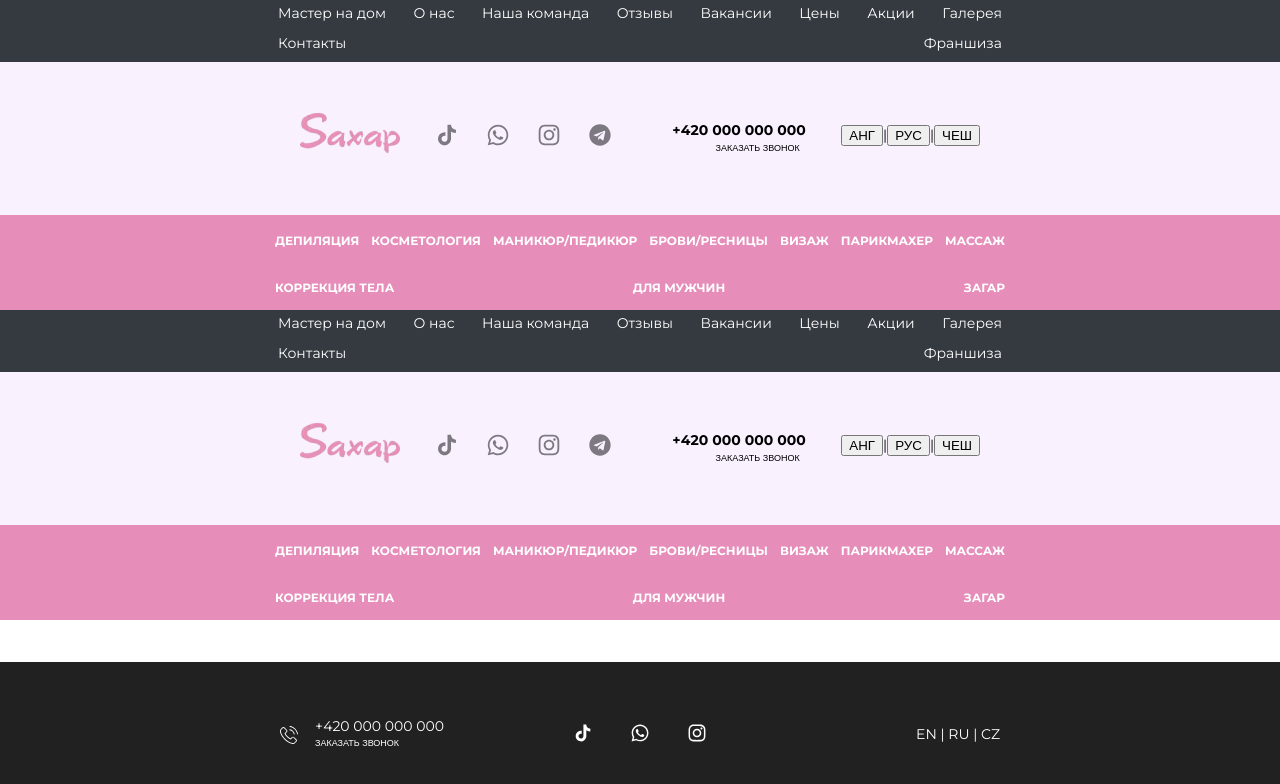
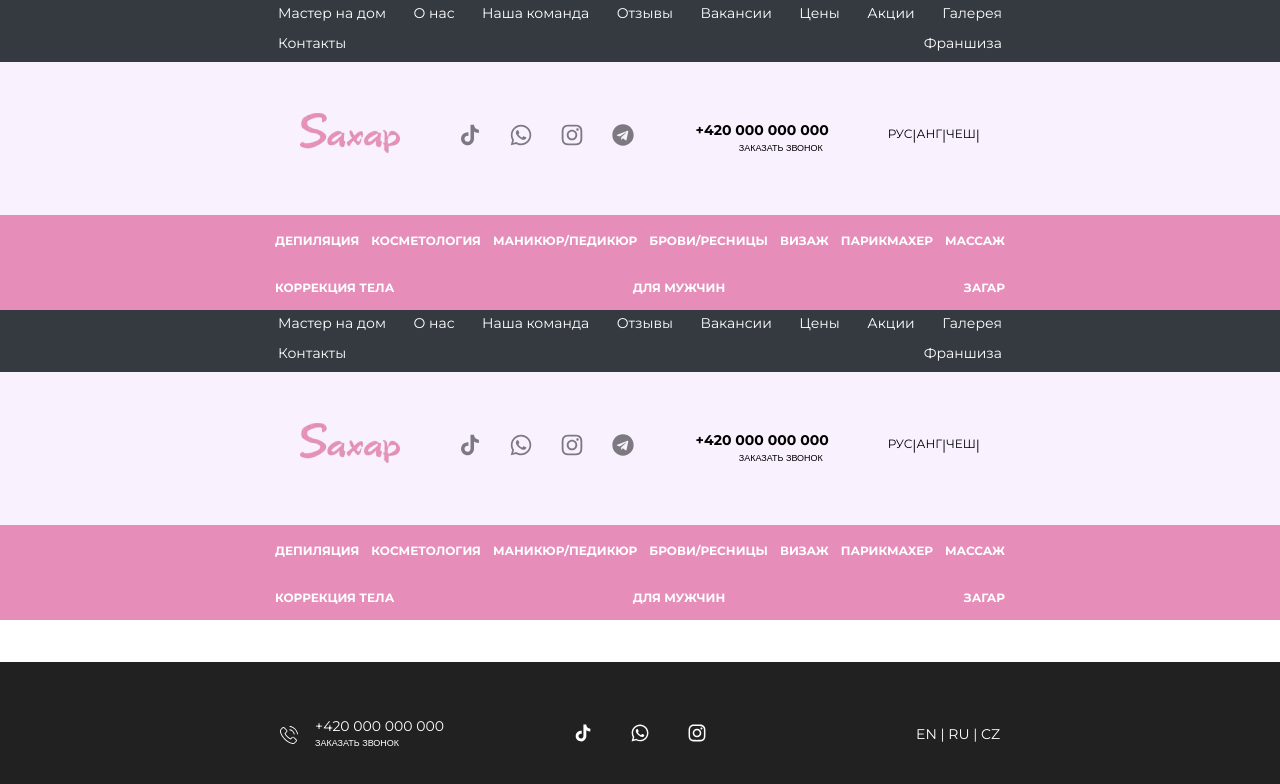
Before and after one commit to larry6767/beauty-saloon, a Next.js app: page / in a window 1280 px wide. Shown: the top 784 px of the page. Built offline with nearby package versions, Linux system fonts and the light colour scheme; what emotion-normalize would draw is missing.

Commit message:
DEV-13 Add LocalizationButton component

```diff
--- /dev/null
+++ b/src/components/generic/LocalizationButton/LocalizationButton.tsx
@@ -0,0 +1,34 @@
+import React from 'react'
+import { Link } from '../Link'
+import { useTranslation } from 'react-i18next'
+import '../../../utils/i18next'
+import { changeLanguage } from '../../../utils/i18next'
+
+export const LocalizationButton = () => {
+  const { t, i18n } = useTranslation()
+  const locales = i18n.options.supportedLngs
+
+  if (!locales) return <h3>Locales undefined</h3>
+  return (
+    <>
+      {locales.map((locale, i, arr) => {
+        if (locale !== 'cimode') {
+          return (
+            <>
+              <Link
+                key={i}
+                color={'black'}
+                onClick={() => changeLanguage(locale)}
+              >
+                {t(`localization.${locale}`)}
+              </Link>
+              {arr.length === i + 1 ? null : '|'}
+            </>
+          )
+        } else {
+          return
+        }
+      })}
+    </>
+  )
+}
--- a/src/layouts/Header/Header.tsx
+++ b/src/layouts/Header/Header.tsx
@@ -28,11 +28,9 @@ import {
   LogoIcon,
 } from './styles'
 // Localization
-import { useTranslation } from 'react-i18next'
 import '../../utils/i18next'
-import { changeLanguage } from '../../utils/i18next'
+import { LocalizationButton } from '@/components/generic/LocalizationButton/LocalizationButton'
 export const Header = () => {
-  const { t } = useTranslation()
   const topLinks = [
     'Мастер на дом',
     'О нас',
@@ -116,17 +114,7 @@ export const Header = () => {
         </ContactsList>
 
         <LanguageBlock>
-          <button onClick={() => changeLanguage('en')}>
-            {t('localization.en')}
-          </button>
-          |
-          <button onClick={() => changeLanguage('ru')}>
-            {t('localization.ru')}
-          </button>
-          |
-          <button onClick={() => changeLanguage('cz')}>
-            {t('localization.cz')}
-          </button>
+          <LocalizationButton></LocalizationButton>
         </LanguageBlock>
       </CentralBlock>
 
--- a/src/utils/i18next.ts
+++ b/src/utils/i18next.ts
@@ -18,7 +18,7 @@ i18n
       loadPath: '/assets/locales/{{lng}}/translation.json',
     },
   })
-export const changeLanguage = (lang: 'ru' | 'en' | 'cz') => {
+export const changeLanguage = (lang: 'ru' | 'en' | 'cz' | string) => {
   i18n.changeLanguage(lang)
 }
 export default i18n
```
